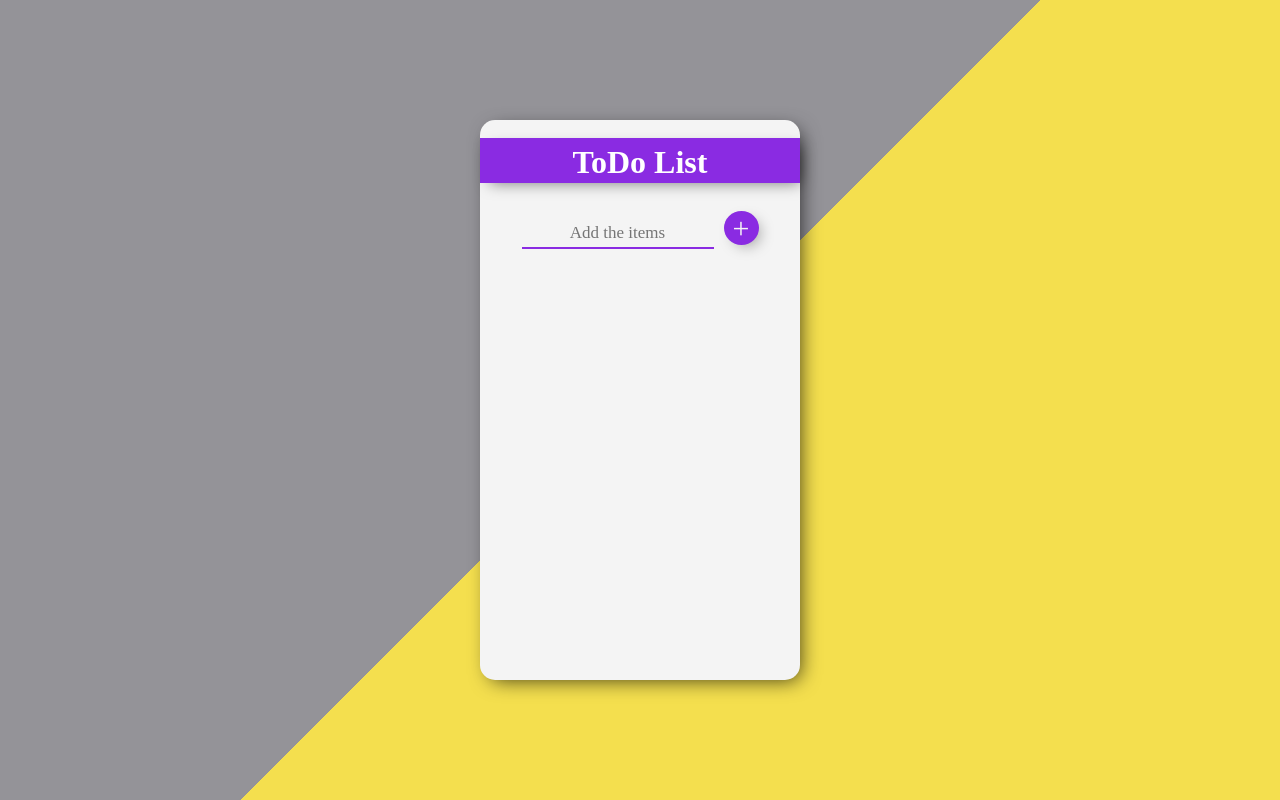
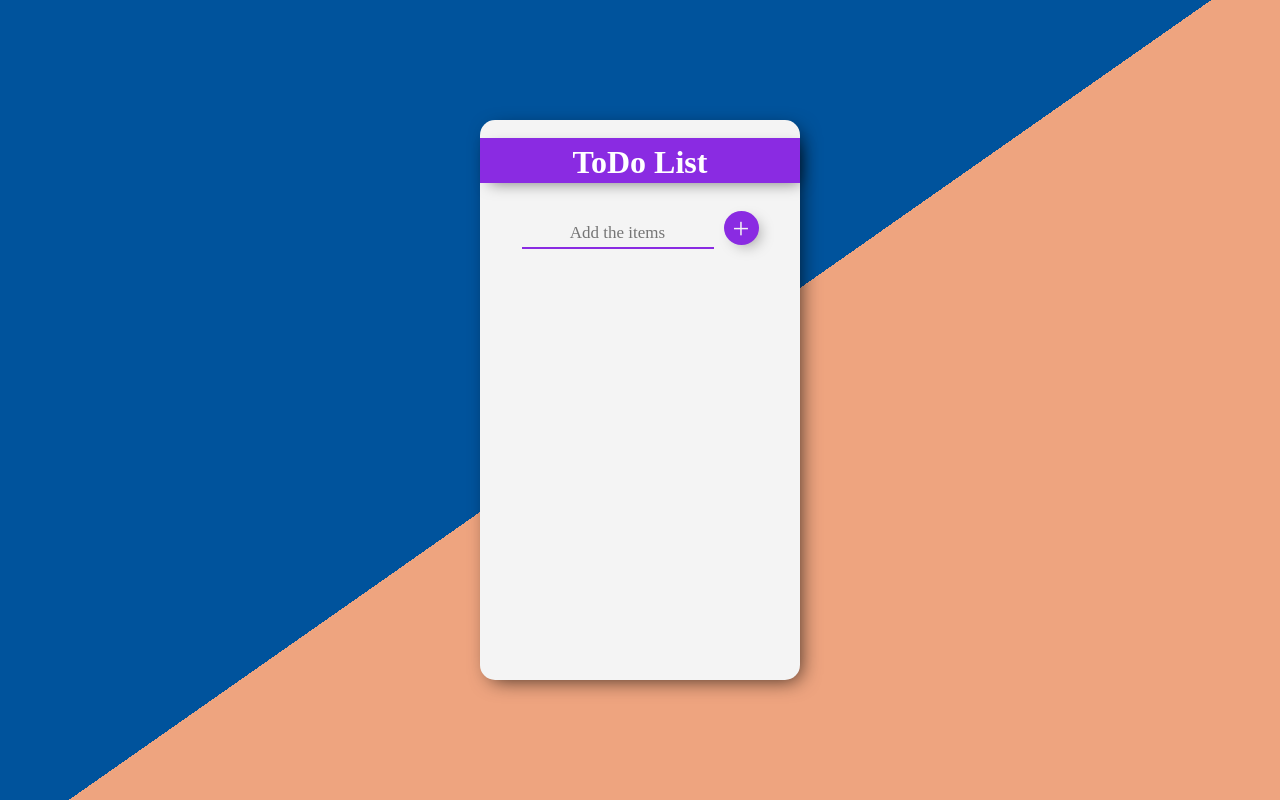
Before and after one commit to Jahanzaib0070/todolist, a React (Vite) app: page / in a window 1280 px wide. Built offline with nearby package versions, Linux system fonts and the light colour scheme.

Commit message:
Update index.css

```diff
--- a/src/index.css
+++ b/src/index.css
@@ -8,7 +8,7 @@
 .main_div{
   width: 100%;
   height: 100vh;
-  background: linear-gradient(135deg, #949398FF 50%, #F4DF4EFF 50%);
+  background: linear-gradient(145deg, #00539CFF 50%, #EEA47FFF 50%);
   display: flex;
   justify-content: center;
   align-items: center;
```
